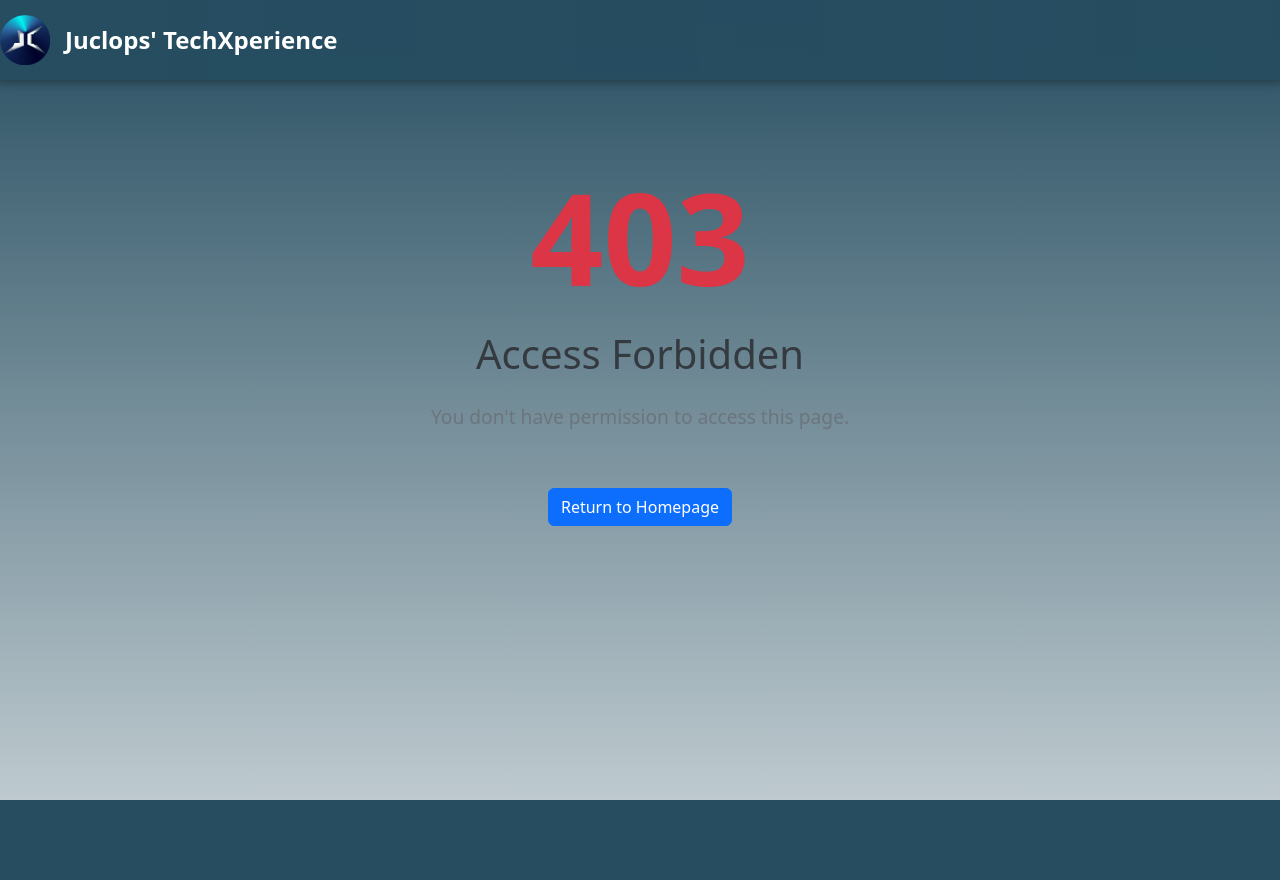
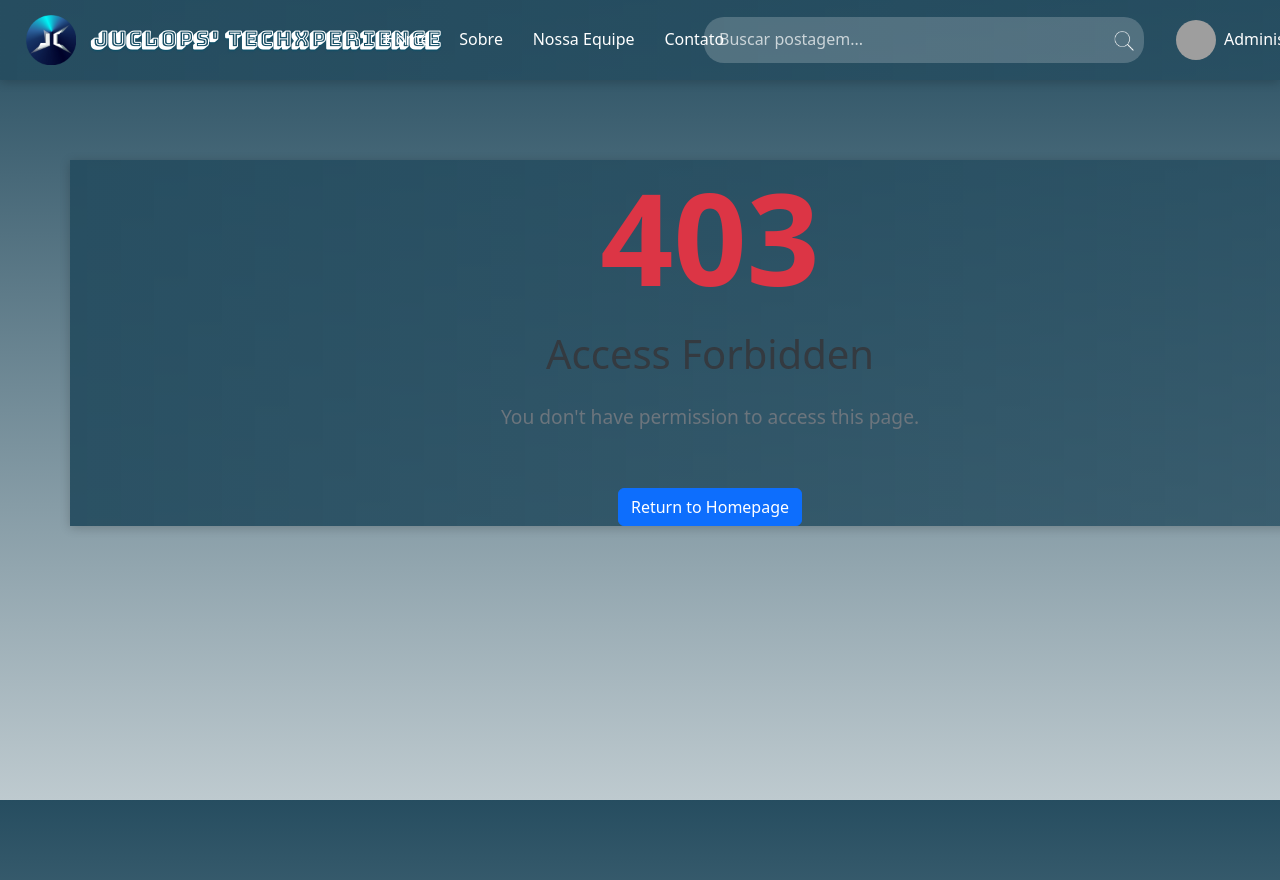
Before and after one commit to ju-c-lopes/model-blog-platform, a Django app: page /error/403/ in a window 1280 px wide. Before the commit the page ends 800 px from the top, so only its background shows below. Run offline with Django 5.2, Linux system fonts and the light colour scheme; a user stored in the database is signed in; data comes from the database, SQL or seed files in the repository; both versions use the stored data as it was after the commit; some libraries are stand-ins or nearby versions; some web fonts are replaced; grey boxes are pictures that could not be loaded.

Commit message:
fix: header menu desktop

```diff
--- a/website/static/css/base.css
+++ b/website/static/css/base.css
@@ -22,20 +22,18 @@
     text-decoration: none;
 }
 
-html {
-    overflow-y: scroll;
-}
-
 body {
-    position: relative;
     background: linear-gradient(0deg, rgba(190, 202, 207, 1), rgba(38, 77, 96, 1)) no-repeat;
     background-attachment: fixed;
     background-size: cover;
     color: #b9b9b9;
     overflow-x: hidden;
-    overflow-y: scroll;
     margin: 0 !important;
     padding: 0 0 20vh 0 !important;
+}
+
+.row>* {
+    width: unset !important;
 }
 
 /* Desktop styles */
@@ -43,11 +41,12 @@
     body {
         font-size: 16px;
         line-height: 1.6;
+        overflow-y: hidden;
     }
 
     .container-fluid {
-        max-width: 1400px;
-        margin: 0 auto;
+        /* max-width: 1400px; */
+        margin: 0;
     }
 
     .d-flex {
@@ -68,8 +67,12 @@
 
 /* Mobile styles */
 @media screen and (max-width: 768px) {
+    body {
+        overflow-y: scroll;
+    }
     .d-flex {
-        position: relative;
-        margin-top: calc(4em + 15px);
+        position: absolute;
+        margin-top: 80px;
+        padding-bottom: 2em;
     }
 }
--- a/website/static/css/edit-author-page.css
+++ b/website/static/css/edit-author-page.css
@@ -86,6 +86,7 @@
     }
     .btn-exclude-social {
         position: absolute;
+        top: 1vh;
         right: 0;
         color: white;
         font-weight: 600;
--- a/website/static/css/header.css
+++ b/website/static/css/header.css
@@ -1,5 +1,15 @@
 /* Desktop header styles */
 @media screen and (min-width: 769px) {
+    .row {
+        position: fixed;
+        background: linear-gradient(90deg, rgba(38, 77, 96, 0.95), rgba(38, 77, 96, 0.8));
+        display: flex;
+        flex-direction: row;
+        margin: 0;
+        width: 100%;
+        box-shadow: 0 2px 10px rgba(0, 0, 0, 0.2);
+        z-index: 1000;
+    }
     .btn-create-post {
         background-color: #264d60;
         color: white;
@@ -26,18 +36,15 @@
     }
 
     header, .header-container {
-        position: fixed;
+        position: relative;
         top: 0;
         left: 0;
         right: 0;
-        background: linear-gradient(90deg, rgba(38, 77, 96, 0.95), rgba(38, 77, 96, 0.8));
-        box-shadow: 0 2px 10px rgba(0, 0, 0, 0.2);
         height: 80px;
         display: flex;
         align-items: center;
         justify-content: space-between;
         padding: 0;
-        z-index: 1000;
     }
 
     .button-menu-mobile {
@@ -47,6 +54,7 @@
     .logo-container {
         display: flex;
         align-items: center;
+        padding-left: 2vw;
     }
 
     .logo-container a {
@@ -63,26 +71,41 @@
     }
 
     .logo-text {
-        font-size: 1.5rem;
-        font-weight: bold;
-        color: #fff;
-        margin: 0;
+        position: sticky;
+        font-size: 16pt;
+        font-family: 'Bungee shade', sans-serif;
+        line-height: 1.2;
+        font-weight: 600;
+        color: rgb(255, 255, 255);
+        text-shadow: 0 1px 2px #06516b;
     }
 
     .menu-navigation {
         display: flex;
         position: static;
-        transform: none;
         flex-direction: row;
+        justify-content: space-around;
         align-items: center;
         background: none;
         box-shadow: none;
+        width: 45% !important;
         height: auto;
         padding: 0;
     }
 
     .menu-navigation form {
         margin-right: 20px;
+    }
+
+    .links {
+        position: absolute;
+        left: 30vw;
+    }
+
+    .menu-link {
+        margin-right: 2vw;
+        color: #fff;
+        text-decoration: none;
     }
 
     .search {
@@ -98,7 +121,7 @@
         border: none;
         color: #fff;
         padding: 5px;
-        width: 200px;
+        width: 400px;
     }
 
     .search input::placeholder {
@@ -146,7 +169,7 @@
         position: fixed;
         background: linear-gradient(0deg, rgba(190, 202, 207, 1), rgba(38, 77, 96, 1)) no-repeat;
         box-shadow: 5px 5px 10px rgba(0, 0, 0, .7);
-        width: 100vw;
+        width: 100vw !important;
         height: calc(4em + 15px);
         display: flex;
         flex-direction: row;
@@ -369,7 +392,7 @@
         align-items: center;
         justify-content: start;
         background: linear-gradient(0deg, rgba(190, 202, 207, 1), rgba(38, 77, 96, 1)) no-repeat;
-        width: 100%;
+        width: 100% !important;
         box-shadow: 5px 5px 10px rgba(0, 0, 0, .7);
         padding-bottom: 20px;
         /* Enable scrolling for mobile menu */
@@ -432,6 +455,10 @@
     .search-btn img {
         height: 20px;
         margin-right: 12px;
+    }
+
+    .links {
+        width: 100%;
     }
 
     .header-login {
@@ -733,6 +760,7 @@
         position: relative;
         display: flex;
         align-items: center;
+        padding-right: 2vw;
     }
 
     .profile-trigger {
--- a/website/static/css/home.css
+++ b/website/static/css/home.css
@@ -128,11 +128,6 @@
     .welcome-message p {
         font-size: 1.1rem;
         line-height: 1.6;
-    }
-
-    .row {
-        margin-left: -15px;
-        margin-right: -15px;
     }
 
     .col-md-4, .col-lg-4 {
--- a/website/static/scripts/buttonMobile.js
+++ b/website/static/scripts/buttonMobile.js
@@ -3,9 +3,11 @@
 
 // Initialize menu in closed position on page load
 const initializeMenu = () => {
-    menuNavigation.style.top = "0";
-    menuNavigation.style.transform = "translateY(calc(-800px - 4em - 15px))";
-    menuNavigation.style.transition = "0.3s ease-out";
+    if (window.matchMedia("(max-width: 768px)").matches) {
+        menuNavigation.style.top = "0";
+        menuNavigation.style.transform = "translateY(calc(-800px - 4em - 15px))";
+        menuNavigation.style.transition = "0.3s ease-out";
+    }
     // Ensure body scroll is enabled on initialization
     document.body.style.overflowY = "scroll";
 };
@@ -21,7 +23,7 @@
 };
 
 const openMenu = () => {
-    menuNavigation.style.top = "-360px";
+    menuNavigation.style.top = "-380px";
     menuNavigation.style.transform = "";
     menuNavigation.style.transition = "";
     // Disable body scroll when menu is open
--- a/website/templates/header/header.html
+++ b/website/templates/header/header.html
@@ -116,6 +116,15 @@
     </div>
     {% endif %}
 
+    {% if window.innerWidth > 768 %}
+    <div class="links-desktop">
+        <a class="menu-link" href="/">Home</a>
+        <a class="menu-link" href="#">Sobre</a>
+        <a class="menu-link" href="{% url 'team' %}">Nossa Equipe</a>
+        <a class="menu-link" href="#">Contato</a>
+    </div>
+    {% endif %}
+
     <!-- SEARCH -->
     <form method="POST" accept-charset="utf-8">{% csrf_token %}
         <div class="search">
@@ -125,13 +134,6 @@
             </button>
         </div>
     </form>
-
-    <!-- Create Post Button (for authors only) -->
-    {% if request.user.author %}
-    <div class="create-post-button">
-        <a href="{% url 'create_post' %}" class="btn-create-post">Create Post</a>
-    </div>
-    {% endif %}
 
     <!-- LOGIN (Desktop only) -->
     {% if request.user.author or request.user.reader %}
@@ -213,10 +215,12 @@
     {% endif %}
     </div>
 
-    <a class="menu-link" href="/">Home</a>
-    <a class="menu-link" href="#">Sobre</a>
-    <a class="menu-link" href="{% url 'team' %}">Nossa Equipe</a>
-    <a class="menu-link" href="#">Contato</a>
+    <div class="links">
+        <a class="menu-link" href="/">Home</a>
+        <a class="menu-link" href="#">Sobre</a>
+        <a class="menu-link" href="{% url 'team' %}">Nossa Equipe</a>
+        <a class="menu-link" href="#">Contato</a>
+    </div>
 </nav>
 {% block scripts %}
 <script src="{% static './scripts/buttonMobile.js' %}"></script>
--- a/website/templates/post/post_detail.html
+++ b/website/templates/post/post_detail.html
@@ -35,7 +35,6 @@
                                 </div>
                                 <!-- Resumo da formaçao do autor -->
                                 {% load replace_word %}
-                                {{ post.author.graduations.all }}
                                     {% for graduation in post.author.graduations.all %}
                                         {% if not graduation.concluded %}
                                             {% for i, level in graduations_level %}
```
Also changed, not shown: website/templates/edit-author/edit-author.html (+22 -16 lines), website/views/AuthorView.py (+103 -52 lines), db.sqlite3.
